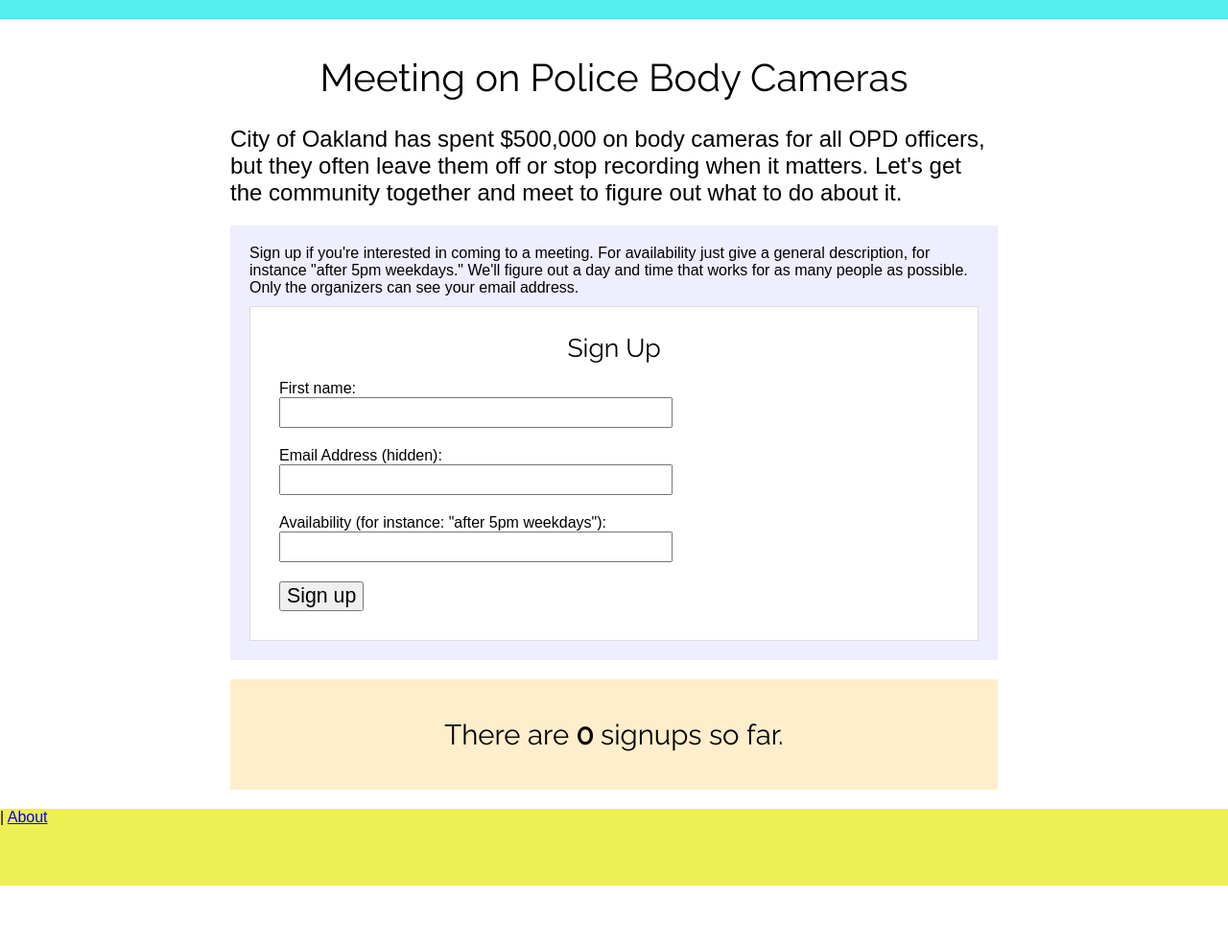
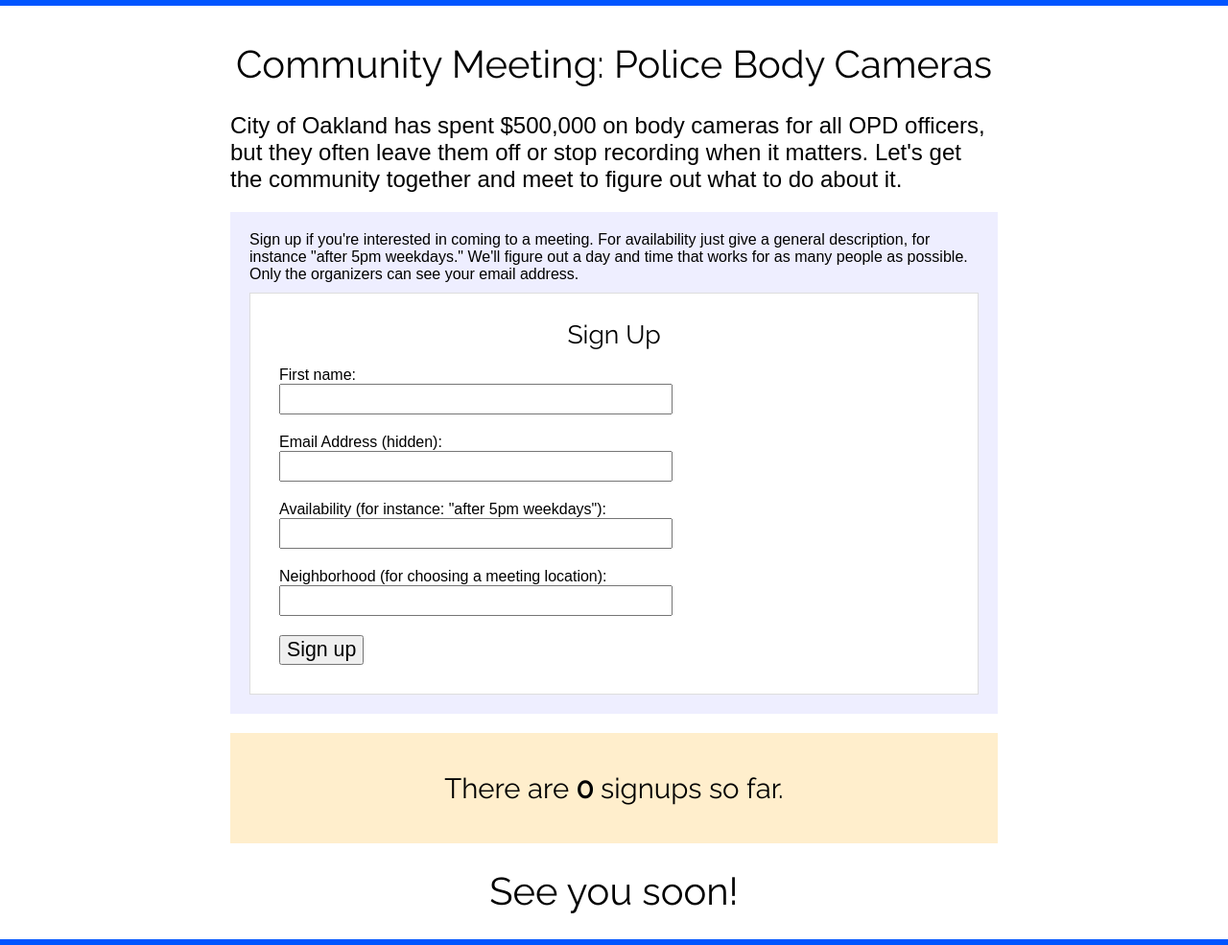
Before and after one commit to morganq/publicmeeting, a Django app: page / in a window 1280 px wide. Shown: the whole page at 96% size. Before the commit the page ends 923 px from the top, so only its background shows below. Run offline with Django 3.2, Linux system fonts and the light colour scheme; data that the repository does not hold is empty.

Commit message:
db migration and added a model field

```diff
--- a/publicmeeting/forms.py
+++ b/publicmeeting/forms.py
@@ -4,4 +4,4 @@
 class RegistrationForm(ModelForm):
 	class Meta:
 		model = Registration
-		fields = ['first_name', 'email_address', 'availability']
+		fields = ['first_name', 'email_address', 'availability', 'neighborhood']
--- a/publicmeeting/models.py
+++ b/publicmeeting/models.py
@@ -4,3 +4,4 @@
 	first_name = models.CharField(max_length=64)
 	email_address = models.EmailField(verbose_name="Email Address (hidden)")
 	availability = models.CharField(max_length=256, verbose_name="Availability (for instance: \"after 5pm weekdays\")")
+	neighborhood = models.CharField(max_length=64, verbose_name="Neighborhood (for choosing a meeting location)")
--- a/publicmeeting/templates/base.html
+++ b/publicmeeting/templates/base.html
@@ -53,7 +53,7 @@
     </div>
     <div id="footer">
       <div id="footer-content">
-      | <a href="/about/" target="_blank">About</a>
+
       </div>
     </div>
   </div>
--- a/publicmeeting/templates/home.html
+++ b/publicmeeting/templates/home.html
@@ -7,7 +7,7 @@
 
 {% block content %}
 <div id="fixed-width">
-	<h1>Meeting on Police Body Cameras</h1>
+	<h1>Community Meeting: Police Body Cameras</h1>
 	<h2>City of Oakland has spent $500,000 on body cameras for all OPD officers, but they often leave them off or stop recording when it matters. Let's get the community together and meet to figure out what to do about it.</h2>
 
 	<div id="signup">
@@ -36,5 +36,6 @@
 			{% endfor %}
 		</ul>
 	</div>
+	<h1>See you soon!</h1>
 </div>
 {% endblock %}
--- a/static/css/base.css
+++ b/static/css/base.css
@@ -10,20 +10,25 @@
 	position:relative;
 }
 #header {
-	padding:10px;
-	background:#5ee;
+	padding:3px;
+	background:#05f;
 }
 #content {
 	padding:10px;
-	padding-bottom:80px;   /* Height of the footer element */
+	padding-bottom:6px;   /* Height of the footer element */
 }
 #footer {
 	width:100%;
-	height:80px;
+	height:6px;
 	position:absolute;
 	bottom:0;
 	left:0;
-	background:#ee5;
+	background:#05f;
+	color:#eee;
+}
+
+#footer a {
+	color:#eee;
 }
 
 p {
@@ -75,3 +80,16 @@
 	width:800px;
 	margin:auto;
 }
+
+.errorlist {
+	list-style:none;
+	margin:0;
+	padding:0;
+}
+.errorlist li {
+	background-color:#f00;
+	color:#fff;
+	padding:5px;
+	margin:0;
+	width:400px;
+}
```
Also changed, not shown: publicmeeting/migrations/0001_initial.py (added), publicmeeting/migrations/__init__.py (added).
